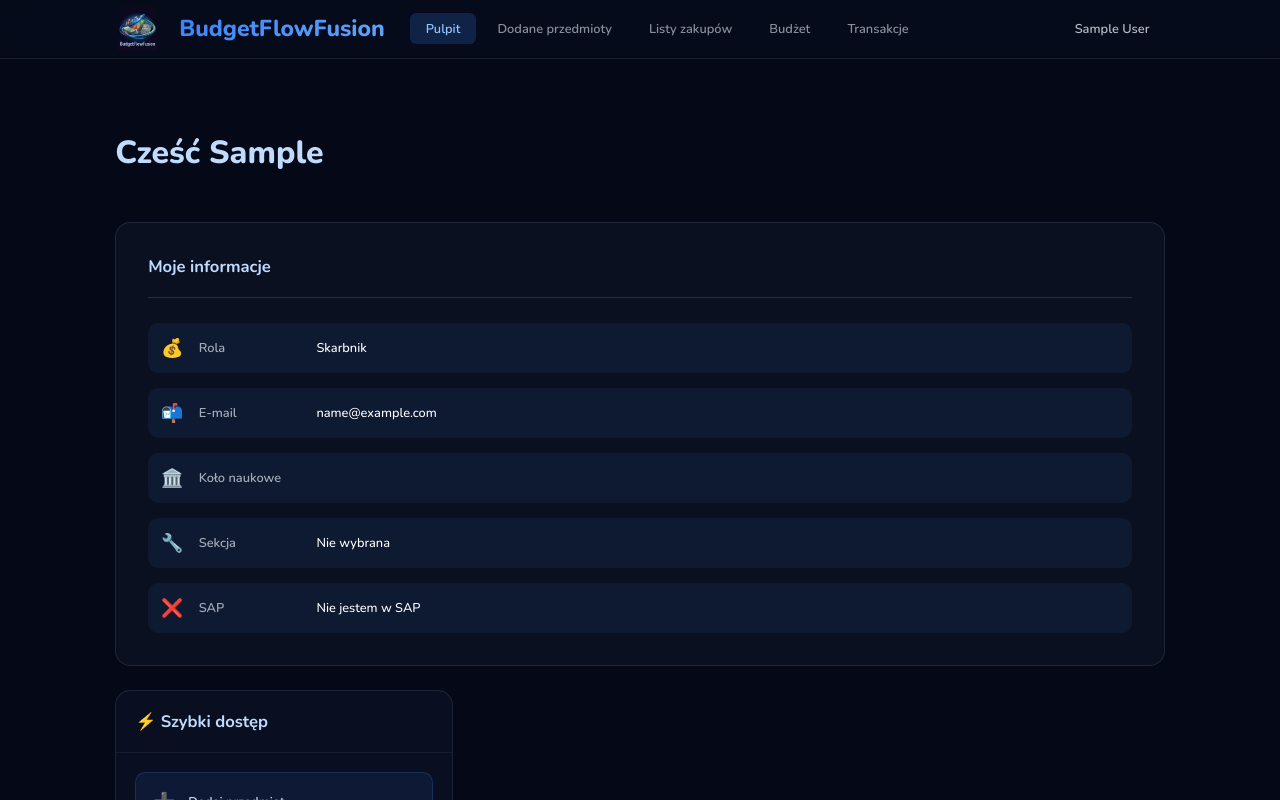
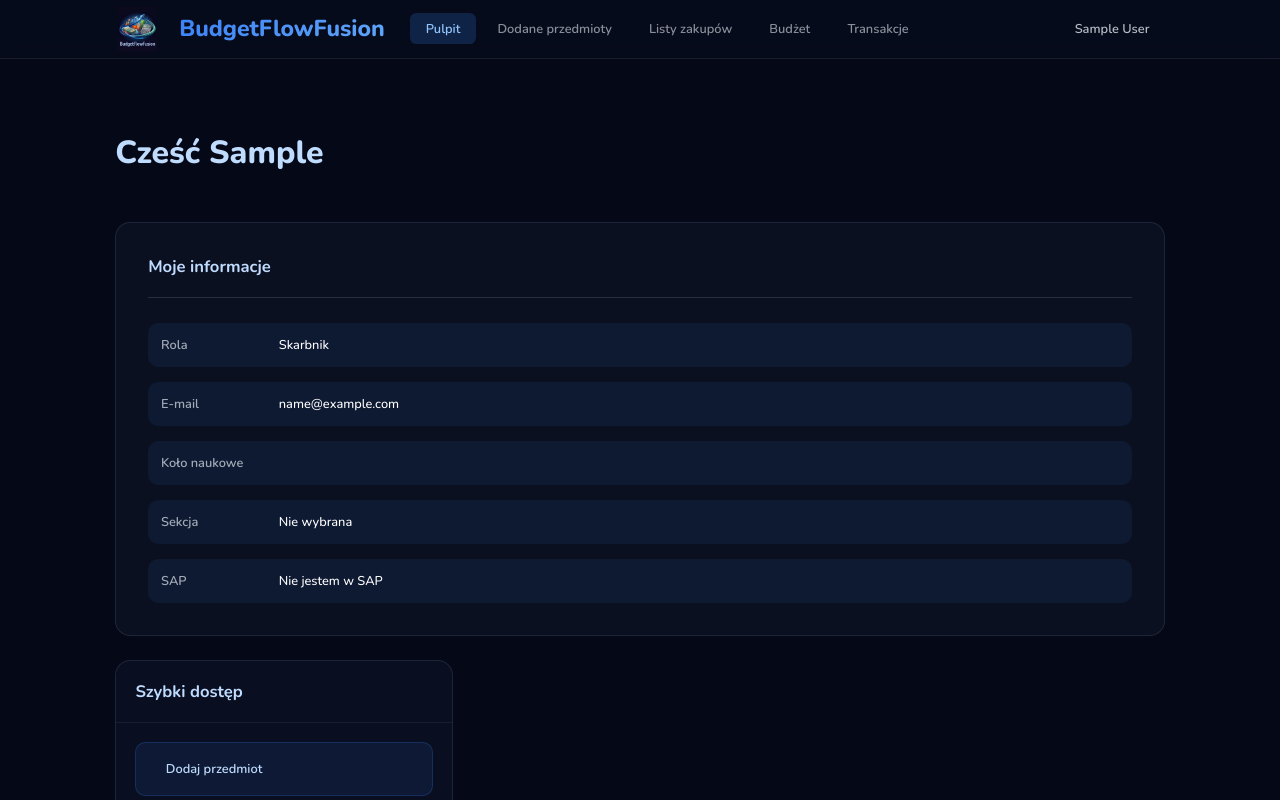
Before and after one commit to Kamil-Troszczynski/BudgetFlowFusion, a Vue app in the folder frontend/: page /home in a window 1280 px wide. Built offline with nearby package versions, Linux system fonts and the light colour scheme; sample sign-in values are in the browser's storage.

Commit message:
another quick fix

```diff
--- a/frontend/src/components/home_page/HomePage.vue
+++ b/frontend/src/components/home_page/HomePage.vue
@@ -52,27 +52,22 @@
               </div>
               <div class="dashboard__user-info-content">
                 <div class="dashboard__user-info-row">
-                  <span class="dashboard__user-info-icon">{{ user.role === 'member' ? '🧩' : '💰' }}</span>
                   <span class="dashboard__user-info-label">Rola</span>
                   <span class="dashboard__user-info-value">{{ user.role === 'member' ? 'Członek koła naukowego' : 'Skarbnik' }}</span>
                 </div>
                 <div class="dashboard__user-info-row">
-                  <span class="dashboard__user-info-icon">📬</span>
                   <span class="dashboard__user-info-label">E-mail</span>
                   <span class="dashboard__user-info-value">{{ user.email }}</span>
                 </div>
                 <div class="dashboard__user-info-row">
-                  <span class="dashboard__user-info-icon">🏛️</span>
                   <span class="dashboard__user-info-label">Koło naukowe</span>
                   <span class="dashboard__user-info-value">{{ user.circleName }}</span>
                 </div>
                 <div class="dashboard__user-info-row">
-                  <span class="dashboard__user-info-icon">🔧</span>
                   <span class="dashboard__user-info-label">Sekcja</span>
                   <span class="dashboard__user-info-value">{{ formatPosition(user.position) }}</span>
                 </div>
                 <div class="dashboard__user-info-row">
-                  <span class="dashboard__user-info-icon">{{ user.inSAP ? '✅' : '❌' }}</span>
                   <span class="dashboard__user-info-label">SAP</span>
                   <span class="dashboard__user-info-value">{{ user.inSAP ? 'Jestem w SAP' : 'Nie jestem w SAP' }}</span>
                 </div>
@@ -82,7 +77,7 @@
             <section class="dashboard__grid">
               <div v-if="user.role === 'treasurer'" class="dashboard__card budget-card">
                 <div class="dashboard__card-header">
-                  <h3 class="dashboard__card-title">💰 Przegląd budżetu</h3>
+                  <h3 class="dashboard__card-title"> Przegląd budżetu </h3>
                   <span class="dashboard__card-badge">Miesiąc</span>
                 </div>
                 <div class="dashboard__card-body">
@@ -105,7 +100,7 @@
 
               <div v-if="user.role === 'treasurer'" class="dashboard__card transactions-card">
                 <div class="dashboard__card-header">
-                  <h3 class="dashboard__card-title">📋 Ostatnie transakcje</h3>
+                  <h3 class="dashboard__card-title"> Ostatnie transakcje </h3>
                   <button class="dashboard__card-link">Wszystkie →</button>
                 </div>
                 <div class="dashboard__card-body">
@@ -127,7 +122,7 @@
               </div>
               <div class="dashboard__card actions-card">
                 <div class="dashboard__card-header">
-                  <h3 class="dashboard__card-title">⚡ Szybki dostęp</h3>
+                  <h3 class="dashboard__card-title"> Szybki dostęp </h3>
                 </div>
                 <div class="dashboard__card-body">
                   <button
@@ -143,7 +138,7 @@
 
               <div v-if="user.role === 'treasurer'" class="dashboard__card stats-card">
                 <div class="dashboard__card-header">
-                  <h3 class="dashboard__card-title">📈 Statystyki</h3>
+                  <h3 class="dashboard__card-title"> Statystyki </h3>
                 </div>
                 <div class="dashboard__card-body">
                   <div
@@ -426,9 +421,9 @@ const recentTransactions = [
 ]
 
 const quickActions = [
-  { id: 1, icon: '➕', label: 'Dodaj przedmiot' },
-  { id: 2, icon: '🛒', label: 'Dodaj listę zakupów' },
-  { id: 3, icon: '👥', label: 'Członkowie koła' }
+  { id: 1, label: 'Dodaj przedmiot' },
+  { id: 2, label: 'Dodaj listę zakupów' },
+  { id: 3, label: 'Członkowie koła' }
 ]
 
 const statistics = [
@@ -715,11 +710,6 @@ const handleLogout = () => {
 
 .dashboard__user-info-row:hover {
   background: rgba(59, 130, 246, 0.15);
-}
-
-.dashboard__user-info-icon {
-  font-size: 1.4vw;
-  flex-shrink: 0;
 }
 
 .dashboard__user-info-label {
```
